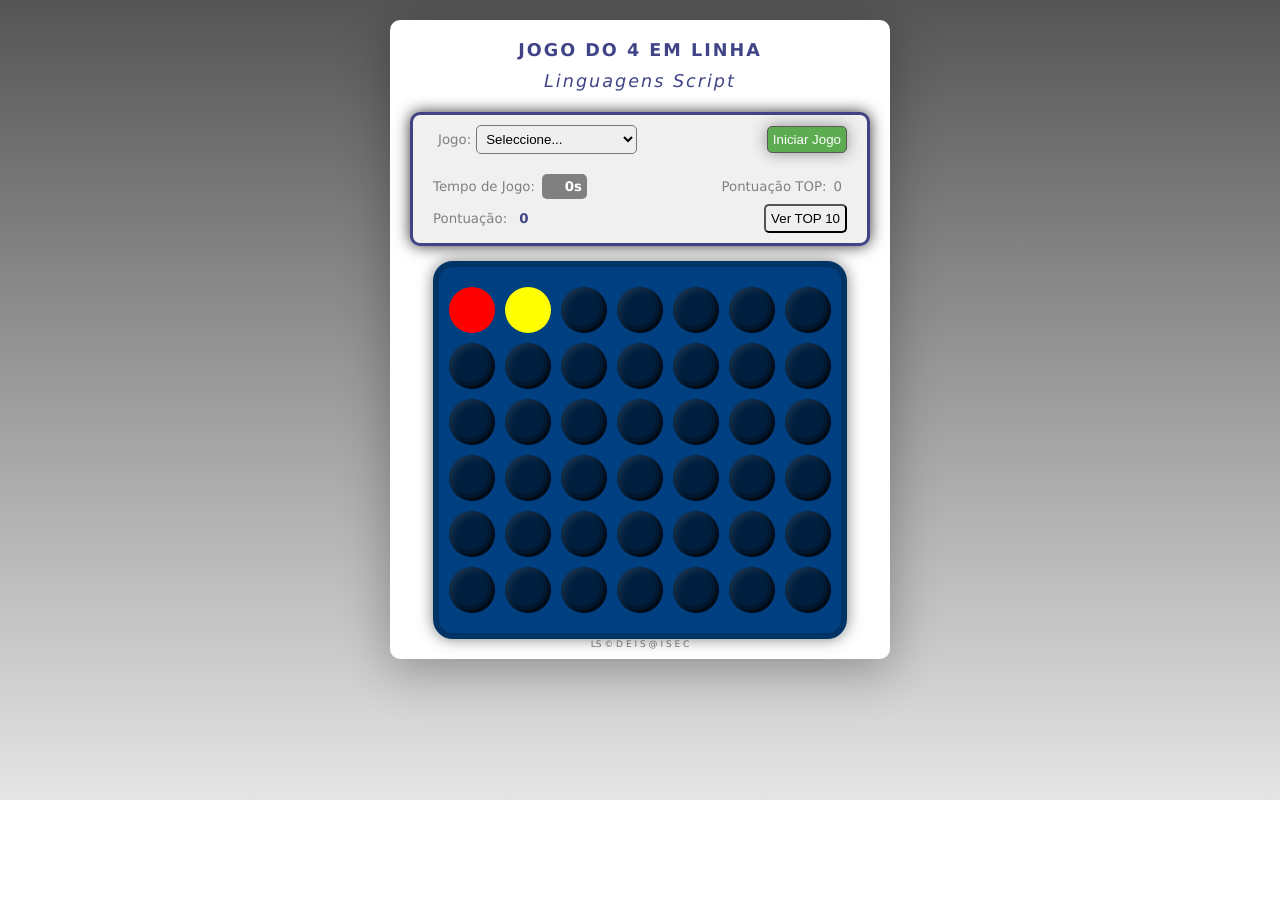
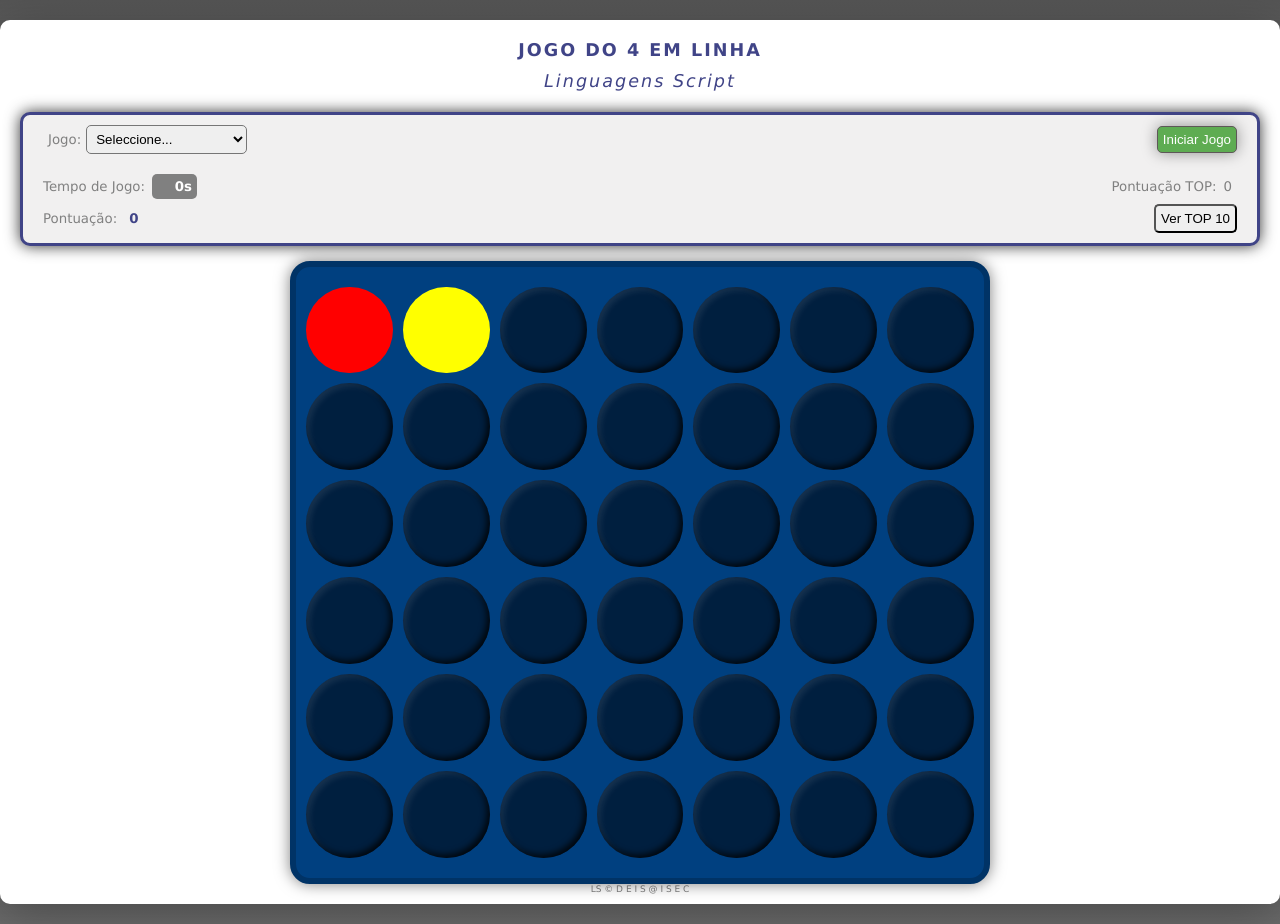
Before and after one commit to MiniSilveira/TP_LS_2025, a React (Create React App) app: page / in a window 1280 px wide. Before the commit the page ends 800 px from the top, so only its background shows below. Built offline with nearby package versions, Linux system fonts and the light colour scheme.

Commit message:
jogo funcional

```diff
--- a/src/assets/styles/App.css
+++ b/src/assets/styles/App.css
@@ -16,8 +16,6 @@
   background-color: #fff;
   color: grey;
   box-shadow: 0px 10px 50px rgba(0, 0, 0, 0.3);
-  width: 500px;
-  min-width: 450px;
   border-radius: 10px;
 }
 main {
```
